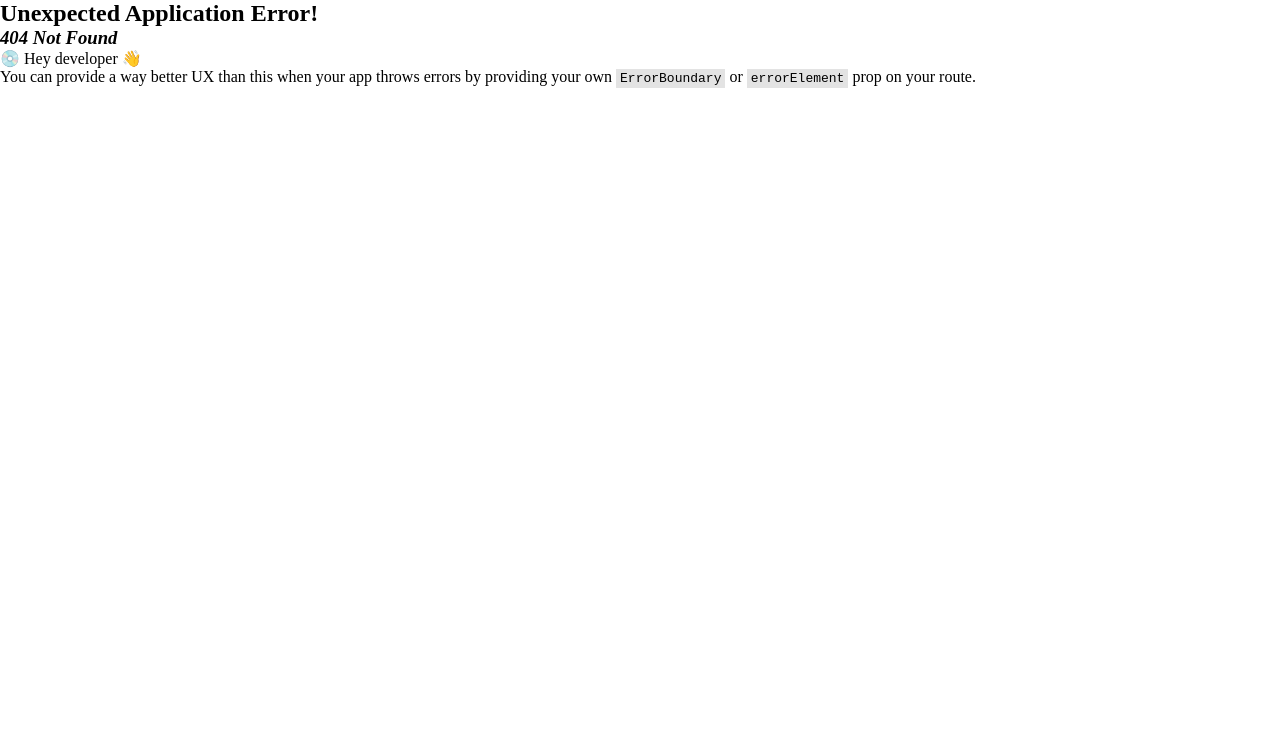
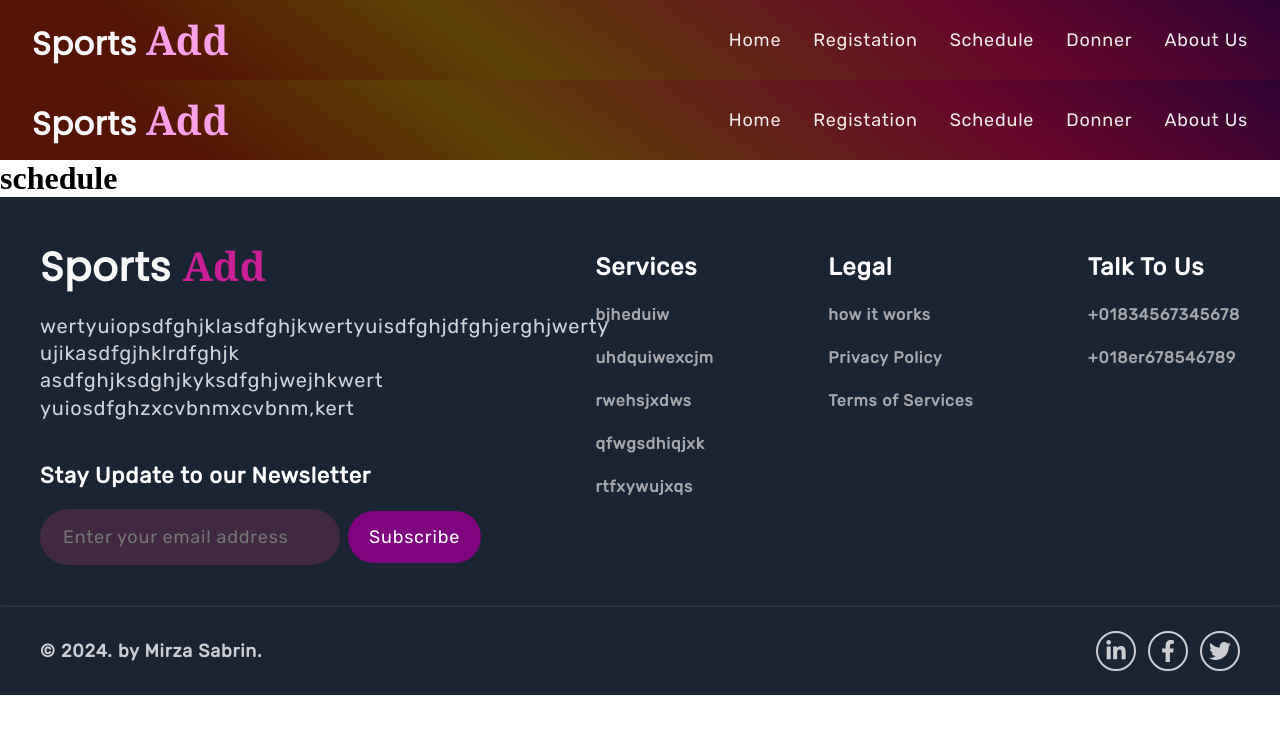
Before and after one commit to msabrin/Sports, a React (Create React App) app: page /home/schedule in a window 1280 px wide. Before the commit this address had no page. Shown: the top 734 px of the page. Built offline with nearby package versions, Linux system fonts and the light colour scheme.

Commit message:
this is the greatest version only 2 links r not working

```diff
--- a/package.json
+++ b/package.json
@@ -15,7 +15,9 @@
     "react-datepicker": "^6.9.0",
     "react-dom": "^18.2.0",
     "react-hook-form": "^7.51.3",
+    "react-router-hash-link": "^2.4.3",
     "react-scripts": "5.0.1",
+    "react-scroll": "^1.9.0",
     "react-toastify": "^9.1.3",
     "web-vitals": "^2.1.4"
   },
--- a/src/App.css
+++ b/src/App.css
@@ -7,8 +7,13 @@
     margin: 0;
     box-sizing: border-box;
 }
+body{
+    overflow: hidden;
+}
+
 html {
     scroll-behavior: smooth;
+    overflow: hidden;
 }
 
 /* Custom Scroll Bar */
--- a/src/App.js
+++ b/src/App.js
@@ -1,40 +1,28 @@
-import React from "react";
-import { createBrowserRouter, createRoutesFromElements, Outlet, Route, Router, RouterProvider, } from "react-router-dom";
+import {React} from "react";
+import { BrowserRouter as Router, Routes, Route } from "react-router-dom";
 import "./App.css";
 import Home from "./Pages/Home";
 import Legal from "./Pages/Legal";
-import About from "./Components/About";
 import NotFound from "./Pages/NotFound";
+import Schedule from "./Pages/Schedule"
 import Registation from "./Pages/Registration";
 import Navbar from "./Components/Navbar";
-import Footer from "./Components/Footer";
 
-// Declare Root component before using it
-function Root() {
+function App() {
   return (
-    <>
-      <Navbar />
-      <Outlet />
-      <Footer />
-    </>
+    <div className="App">
+      <Router basename="/home">
+        <Navbar />
+        <Routes>
+          <Route path="/" element={<Home />} />
+          <Route path="/legal" element={<Legal />} />
+          <Route path="/schedule" element={<Schedule />} />
+          <Route path="/Registation" element={<Registation />} />
+          <Route path="*" element={<NotFound />} />
+        </Routes>
+      </Router>
+    </div>
   );
 }
 
-const router = createBrowserRouter(
-  createRoutesFromElements(
-    <Route path="/" element={<Root />}>
-      <Route index element={<Home />} />
-      {/* Define other routes */}
-    </Route>
-  )
-);
-
-export default function App() {
-  return (
-    <RouterProvider router={router}>
-      <div className="App">
-        {/* The rest of your app */}
-      </div>
-    </RouterProvider>
-  );
-}
+export default App;
--- a/src/Components/AppointmentForm.js
+++ b/src/Components/AppointmentForm.js
@@ -1,8 +1,8 @@
 import React, { useState, useEffect } from "react";
-import { Link } from "react-router-dom";
 import "../Styles/AppointmentForm.css";
 import { ToastContainer, toast } from "react-toastify";
 import Footer from "./Footer";
+import Navbar from "./Navbar";
 
 function AppointmentForm() {
   useEffect(() => {
@@ -95,12 +95,7 @@ function AppointmentForm() {
   return (
     <div className="page-form">
     <div className="registation-form-section">
-      <h1 className="legal-siteTitle">
-        <Link to="/">
-          Sports <span className="legal-siteSign">Add</span>
-        </Link>
-      </h1>
-
+      <Navbar />
       <div className="form-container">
         <h2 className="form-title">
           <span>Registation Online</span>
--- a/src/Components/Footer.js
+++ b/src/Components/Footer.js
@@ -69,7 +69,7 @@ function Footer() {
           <p className="ft-list-title">Talk To Us</p>
           <ul className="ft-list-items">
             <li>
-              <a content="" href="mailto:ertyud@dffs.com"></a>
+              <a href="mailto:ertyud@dffs.com"></a>
             </li>
             <li>
               <a href="mailto:ertyud@dffs.com">
--- a/src/Components/HolderCard.js
+++ b/src/Components/HolderCard.js
@@ -2,7 +2,7 @@ import React from "react";
 
 function HolderCard(props) {
   return (
-    <div className="dt-card">
+    <div className="dt-card" id="holders">
       <img src={props.img} alt={props.name} className="dt-card-img" />
       <p className="dt-card-name">{props.name}</p>
       <p className="dt-card-title">{props.title}</p>
--- a/src/Components/Navbar.js
+++ b/src/Components/Navbar.js
@@ -34,8 +34,8 @@ function Navbar() {
           </Link>
         </li>
         <li>
-          <Link to="/about" className="navbar-links">
-            shcaduile
+          <Link to={"/Schedule"} className="navbar-links">
+          Schedule
           </Link>
         </li>
         <li>
@@ -44,8 +44,8 @@ function Navbar() {
           </Link>
         </li>
         <li>
-          <Link href="#holders" className="navbar-links">
-            About
+          <Link href="#about" className="navbar-links">
+            About Us
           </Link>
         </li>
       </ul>
@@ -63,29 +63,29 @@ function Navbar() {
             </Link>
           </li>
           <li>
-            <a onClick={openNav} href="#Registation">
+            <Link onClick={openNav} to="/Registation">
               Registation
-            </a>
+            </Link>
           </li>
           <li>
-            <a onClick={openNav} href="#about">
-              shcaduile
-            </a>
+            <Link onClick={openNav} to="/Schedule">
+            Schedule
+            </Link>
           </li>
           <li>
-            <a onClick={openNav} href="#reviews">
+            <Link onClick={openNav} href="#reviews">
               Donner
-            </a>
+            </Link>
           </li>
           <li>
-            <a onClick={openNav} href="#holders">
+            <Link onClick={openNav} href="#about">
               About
-            </a>
+            </Link>
           </li>
           <li>
-            <a onClick={openNav} href="#contact">
+            <Link onClick={openNav} href="#contact">
               Contact
-            </a>
+            </Link>
           </li>
         </ul>
       </div>
--- a/src/Pages/Home.js
+++ b/src/Pages/Home.js
@@ -2,6 +2,7 @@ import React from "react";
 import Hero from "../Components/Hero";
 import About from "../Components/About";
 import Reviews from "../Components/Reviews";
+import Footer from "../Components/Footer";
 
 function Home() {
   return (
@@ -9,6 +10,7 @@ function Home() {
       <Hero />
       <About />
       <Reviews />
+      <Footer />
     </div>
   );
 }
--- /dev/null
+++ b/src/Pages/Schedule.js
@@ -0,0 +1,15 @@
+import React from "react";
+import Navbar from "../Components/Navbar";
+import Footer from "../Components/Footer";
+
+function schedule() {
+    return(
+        <div>
+            <Navbar />
+            <h1>schedule</h1>
+            <Footer />
+        </div>
+    )
+}
+
+export default schedule;
```
Also changed, not shown: src/Components/About.js (+4 -4 lines), src/Assets/doctor-picture.png, 1 other file (tests, documents, lock files or other folders).
